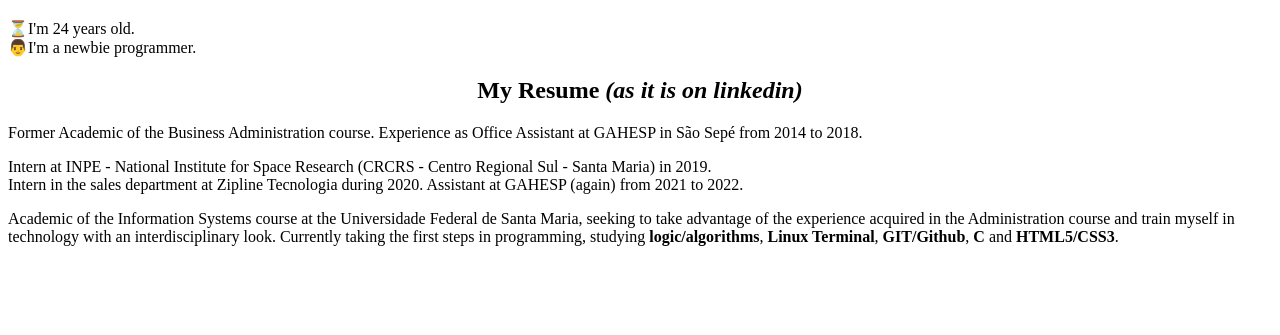
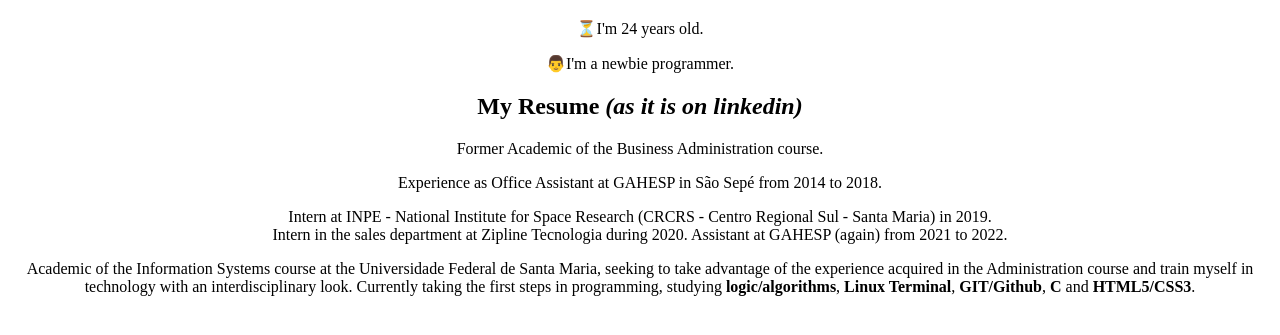
Before and after one commit to noobandrew/exerciciosaula, a plain HTML site: page HTML5-CSS3/bio linkedin.html in a window 1280 px wide. Shown: the part 61-396 px from the top of the page. Drawn offline with Linux system fonts and the light colour scheme.

Commit message:
centralizacao

```diff
--- a/HTML5-CSS3/bio linkedin.html
+++ b/HTML5-CSS3/bio linkedin.html
@@ -10,16 +10,16 @@
 
     <h1 style="text-align: center"> Hello. You can call me Andrew.</h1>
 
-   ⏳I'm 24 years old.<br>
-   👨‍I'm a newbie programmer.
+    <p style="text-align: center">⏳I'm 24 years old.</p>
+    <p style="text-align: center">👨‍I'm a newbie programmer.</p>
 
     <h2 style="text-align: center">My Resume <em>(as it is on linkedin)</em></h2>
-    Former Academic of the Business Administration course.
-    Experience as Office Assistant at GAHESP in São Sepé from 2014 to 2018.
-    <p>Intern at INPE - National Institute for Space Research (CRCRS - Centro Regional Sul - Santa Maria) in 2019.<br>
+    <p style="text-align: center">Former Academic of the Business Administration course.</p>
+    <p style="text-align: center">Experience as Office Assistant at GAHESP in São Sepé from 2014 to 2018.</p>
+    <p style="text-align: center">Intern at INPE - National Institute for Space Research (CRCRS - Centro Regional Sul - Santa Maria) in 2019.<br>
     Intern in the sales department at Zipline Tecnologia during 2020.
     Assistant at GAHESP (again) from 2021 to 2022.</p>
-    <p>Academic of the Information Systems course at the Universidade Federal de Santa Maria,
+    <p style="text-align: center">Academic of the Information Systems course at the Universidade Federal de Santa Maria,
     seeking to take advantage of the experience acquired in the Administration course and
     train myself in technology with an interdisciplinary look. Currently taking the first steps
     in programming, studying <strong>logic/algorithms</strong>, <strong>Linux Terminal</strong>, <strong>GIT/Github</strong>, <strong> C</strong> and <strong>HTML5/CSS3</strong>. </p>
```
